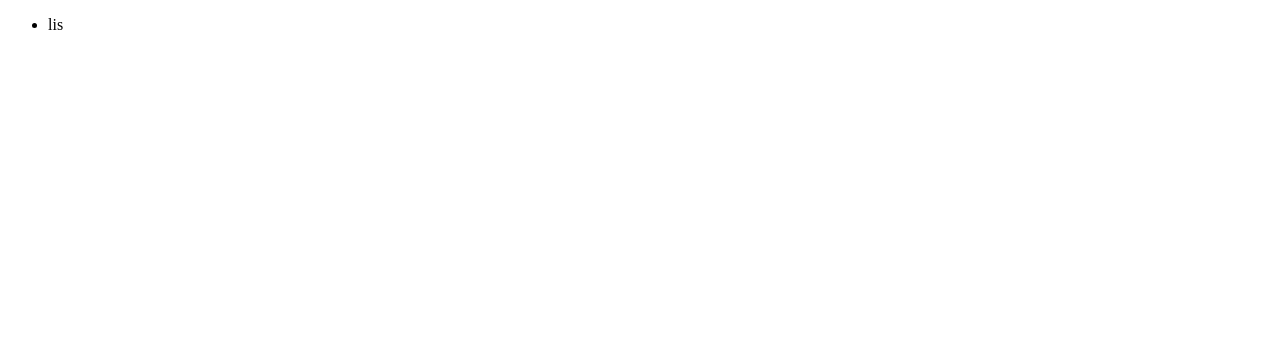
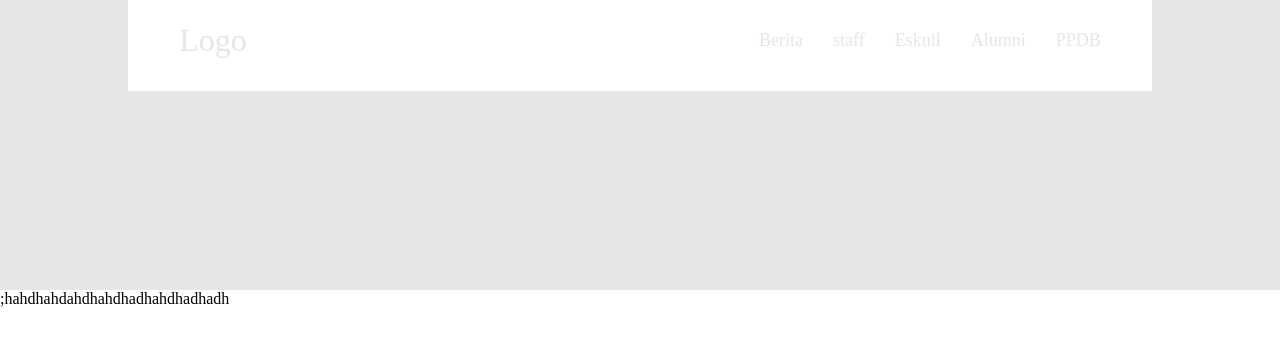
Before and after one commit to gegeact/smoerayweb, a plain HTML site: page index.html in a window 1280 px wide. Shown: the top 346 px of the page. Drawn offline with Linux system fonts and the light colour scheme.

Commit message:
sudah jadi header cuma pusing

```diff
--- a/index.html
+++ b/index.html
@@ -3,16 +3,28 @@
 <head>
     <meta charset="UTF-8">
     <meta name="viewport" content="width=device-width, initial-scale=1.0">
+    <link rel="stylesheet" href="style.css">
     <title>SMOERAY | SMAN1JONGGOL</title>
 </head>
-<nav>
-    <ul>
-        <li>
-            lis
-        </li>
-    </ul>
-</nav>
 <body>
+    <section class="section-detail-header">
+        <div class="header">
+            <nav class="container">
+                <p class="logo"><a href="">Logo</a></p>
+                <ul class="navigation">
+                    <li><a href="">PPDB</a></li>
+                    <li><a href="">Alumni</a></li>
+                    <li><a href="">Eskull</a></li>
+                    <li><a href="">staff</a></li>
+                    <li><a href="">Berita</a></li>
+                </ul>
+            </nav>
+        </div>
+    </section>
+
+    <section class="section-detail-content">
+        ;hahdhahdahdhahdhadhahdhadhadh
+    </section>
 
 </body>
 </html>
--- a/style.css
+++ b/style.css
@@ -0,0 +1,67 @@
+body {
+    margin: 0;
+    background: rgb(196, 167, 167);
+}
+
+.section-detail-header {
+    height: 310px;
+    background: #e4e6e8;
+    margin-top: -10px;
+}
+.header {
+    width:80% ;
+    overflow: hidden;
+    background:white;
+    position: fixed;
+    top: 0;
+    margin-left: 10%;
+    margin-top: -10px;
+
+}
+
+.container {
+    background-color: white;
+    width: 90%;
+    margin: auto;
+}
+
+.header .logo {
+    font-size: 32px;
+    float: left;
+
+}
+
+.header .logo a {
+    color: #e4e6e8;
+    text-decoration: none;
+}
+.header .navigation {
+    float: right;
+    margin-top: 40px;
+}
+
+.header .navigation li{
+    float: right;
+    margin-left:20px ;
+    font-size: 18px;
+    display: block;
+
+}
+
+.header .navigation li a {
+    color: #e4e6e8;
+    text-decoration: none;
+    padding-left: 10px;
+}
+
+.header .navigation li a:hover {
+    color: #adaeaf;
+
+}
+
+/* background section conten */
+.section-detail-content {
+    height: 2000px;
+    background: white;
+    margin-top: -10px;
+}
```
Also changed, not shown: src/tabah.png (added), src/tabah4.png (added).
